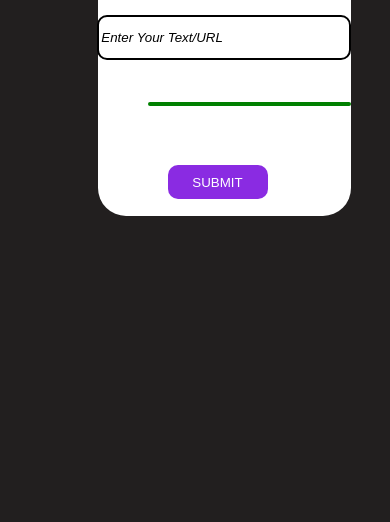
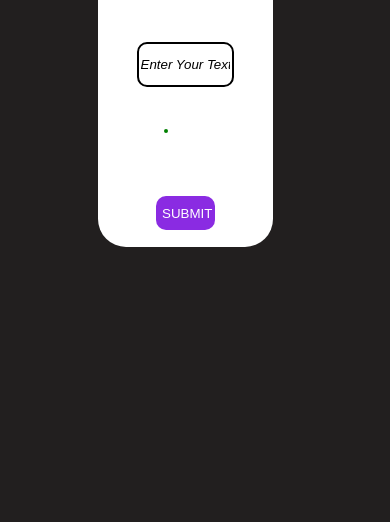
Before and after one commit to Nitheeshwar-projects/QRCodeGenerator, a plain HTML site: page index.html in a window 390 px wide. Shown: the part 322-844 px from the top of the page. Drawn offline with Linux system fonts and the light colour scheme.

Commit message:
responsive releases

```diff
--- a/style.css
+++ b/style.css
@@ -78,35 +78,3 @@ button:active{
         transform: translateX(0);
     }
 }
-@media screen and (max-width:600px) {
-    .container{
-        width: 65vw;
-        display: grid;
-        justify-content: center;
-        align-items: center;
-    }
-    .container p{
-
-        margin-left: -1px;
-    }
-    #qrText{
-        width:100%;
-        margin-left: -0.05vw;
-    }
-    #qrCodeImage{
-        justify-content:center ;
-        align-items: center;
-        align-content: center;
-        text-align: center;
-        image-rendering: crisp-edges;
-        image-orientation: 0deg;
-        margin-left:-2px;
-        margin-left: 50px;
-    }
-    .container button{
-        width:100px;
-        margin-left: -2px;
-        margin-left: 70px;
-    }
-
-}
```
